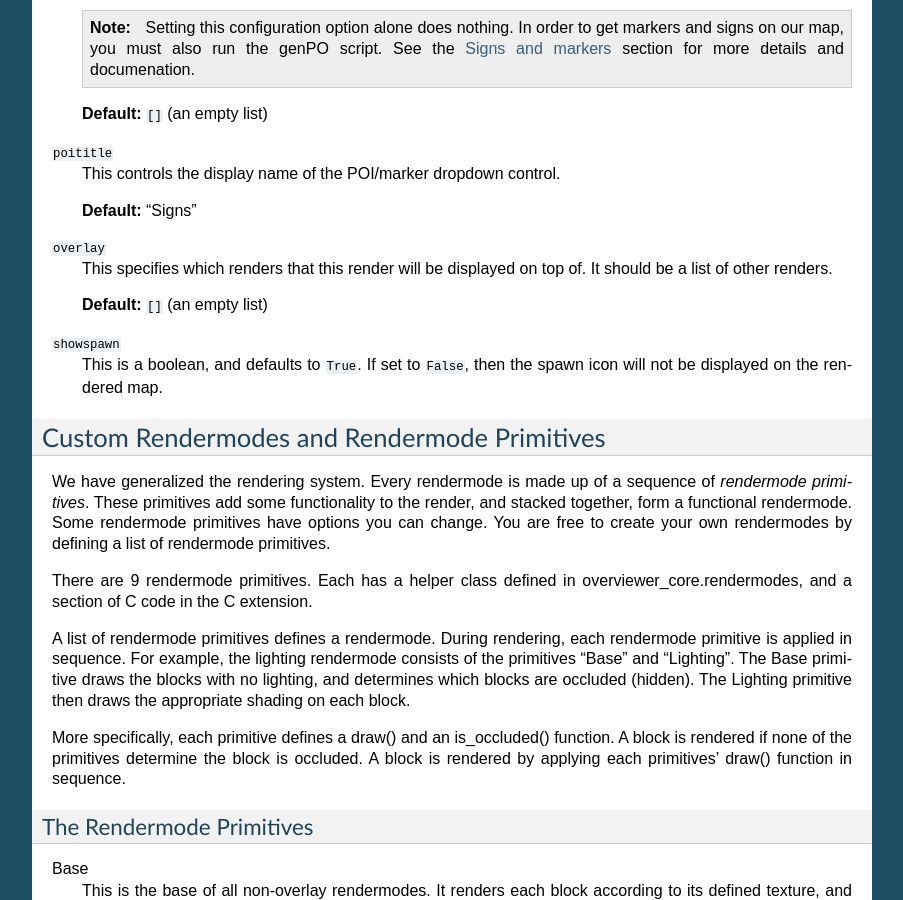
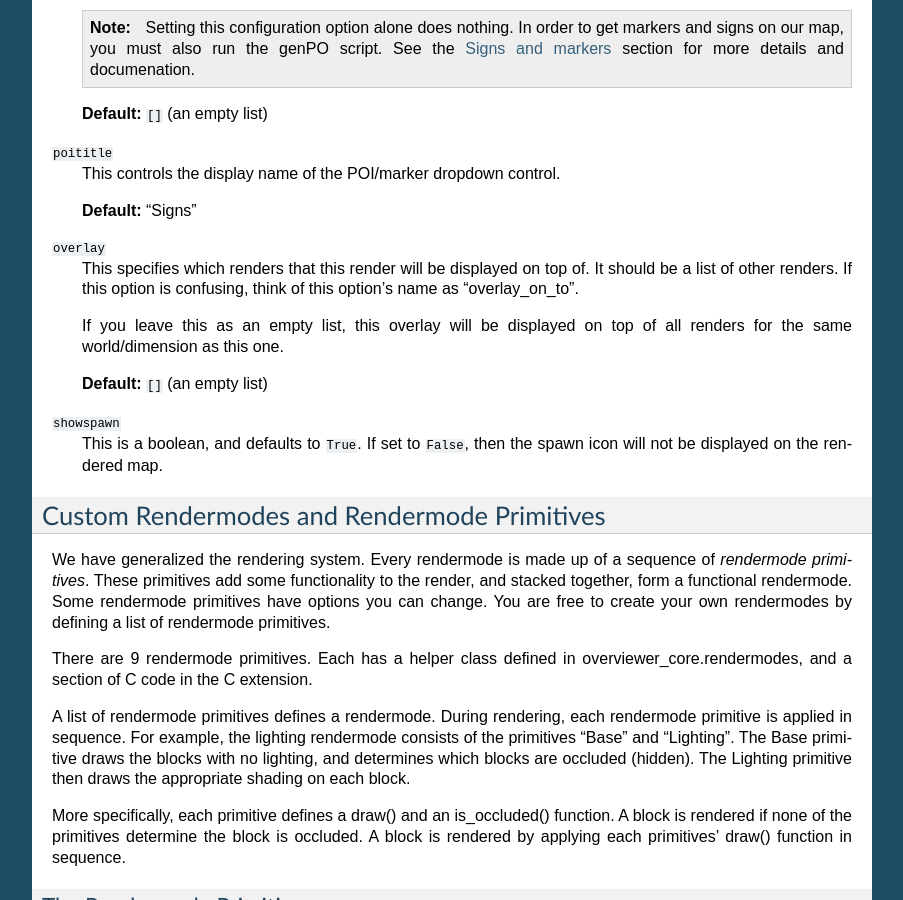
Before and after one commit to overviewer/Minecraft-Overviewer, a Sphinx documentation site: the page built from docs/config.rst, in a window 1280 px wide and 900 px high, scrolled down 9544 px. Shown: the whole window, without its empty margins (198-1101 px from the left). Built offline with Sphinx 7.4.7, drawn with Linux system fonts in a browser that asks for light colours.

Commit message:
Clarified docs on overlay option
Closes #789

```diff
--- a/docs/config.rst
+++ b/docs/config.rst
@@ -640,7 +640,11 @@ values. The valid configuration keys are listed below.
 
 ``overlay``
     This specifies which renders that this render will be displayed on top of.
-    It should be a list of other renders.
+    It should be a list of other renders.  If this option is confusing, think
+    of this option's name as "overlay_on_to".
+
+    If you leave this as an empty list, this overlay will be displayed on top
+    of all renders for the same world/dimension as this one.
 
     **Default:** ``[]`` (an empty list)
 
```
